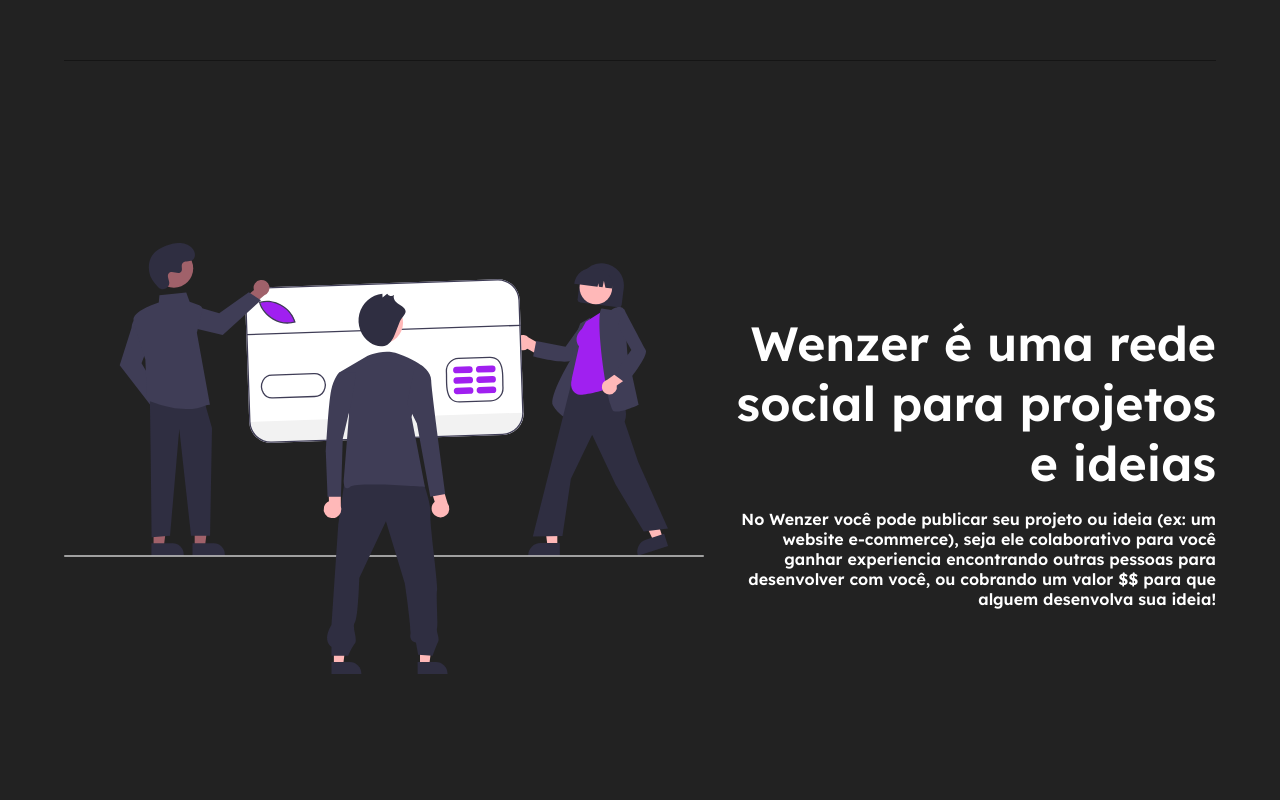
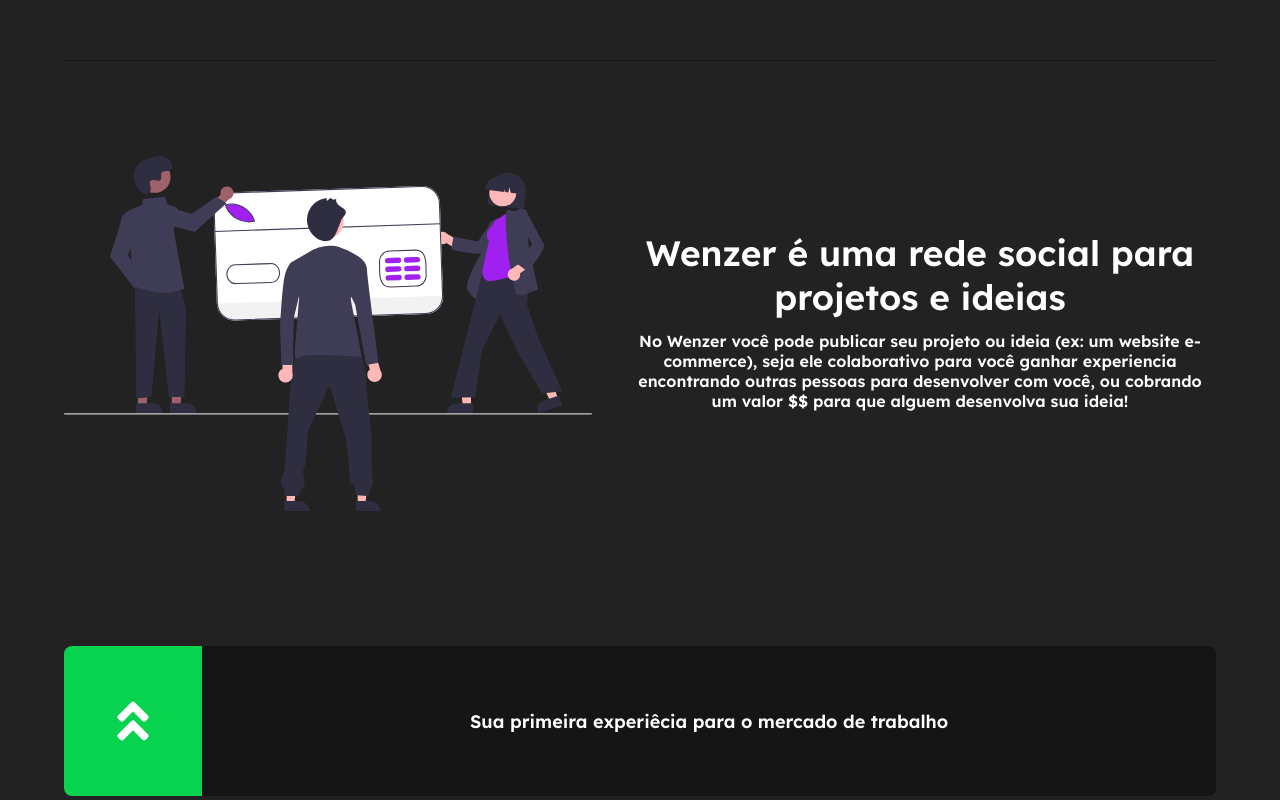
Before and after one commit to Lucas-Franson/Wenzer, a React (Create React App) app in the folder wenzer_web/: page / in a window 1280 px wide. Shown: the part 740-1540 px from the top of the page. Built offline with nearby package versions, Linux system fonts and the light colour scheme.

Commit message:
ajustes na tela welcome

```diff
--- a/wenzer_web/src/Pages/Welcome/Welcome.tsx
+++ b/wenzer_web/src/Pages/Welcome/Welcome.tsx
@@ -1,5 +1,13 @@
 import { ReactElement, useState } from 'react';
-import { FaInstagram, FaLinkedin, FaTwitter, FaLock, FaLightbulb, FaHandHoldingUsd } from 'react-icons/fa';
+import {
+  FaInstagram,
+  FaLinkedin,
+  FaTwitter,
+  FaLock,
+  FaLightbulb,
+  FaHandHoldingUsd,
+  FaAngleDoubleUp,
+} from "react-icons/fa";
 import WelcomeContext from './context';
 
 import VipListForm from './components/VipListForm';
@@ -56,18 +64,30 @@
         </ContainerLogin>
 
         <ContainerAbout id="about">
+          <header>
             <div>
-            <img src={bg_about} alt="" />
+              <img src={bg_about} alt="Sobre o Wenzer" />
             </div>
             <div className="alignRight">
               <p>Wenzer é uma rede social para projetos e ideias</p>
               <span>
-              No Wenzer você pode publicar seu projeto ou ideia (ex: um website
-              e-commerce), seja ele colaborativo para você ganhar experiencia
-              encontrando outras pessoas para desenvolver com você, ou cobrando
-              um valor $$ para que alguem desenvolva sua ideia!
+                No Wenzer você pode publicar seu projeto ou ideia (ex: um
+                website e-commerce), seja ele colaborativo para você ganhar
+                experiencia encontrando outras pessoas para desenvolver com
+                você, ou cobrando um valor $$ para que alguem desenvolva sua
+                ideia!
               </span>
             </div>
+          </header>
+          <main>
+            <div className="AboutIcon">
+              <FaAngleDoubleUp size={50} />
+            </div>
+            <div className="AboutContent">
+              <p>Sua primeira experiêcia para o mercado de trabalho</p>
+            </div>
+            <div className="AboutNone"></div>
+          </main>
         </ContainerAbout>
 
         <ContainerUniversity id="university">
--- a/wenzer_web/src/Pages/Welcome/components/EmailConfirmed/styles.tsx
+++ b/wenzer_web/src/Pages/Welcome/components/EmailConfirmed/styles.tsx
@@ -5,6 +5,7 @@
   height: 20rem;
   box-sizing: border-box;
   padding: 1.5rem 2.5rem;
+  margin-left: 1rem;
 
   display: flex;
   flex-direction: column;
--- a/wenzer_web/src/Pages/Welcome/components/VipListForm/index.tsx
+++ b/wenzer_web/src/Pages/Welcome/components/VipListForm/index.tsx
@@ -1,16 +1,18 @@
-import { useState, useContext, FormEvent } from "react";
-import { memo } from "react";
+import { useState, useContext, FormEvent, memo } from "react";
 import { Container } from "./styles";
 import InputText from '../../../../Components/InputText';
 import WelcomeContext from '../../context';
 import api from '../../../../Services/api/api'
+import { CircularProgress } from '@material-ui/core';
 
 function Login() {
   const [email, setEmail] = useState('');
+  const [isLoading, setIsLoading] = useState(false);
   const { isEmailConfirmed, setIsEmailConfirmed } = useContext(WelcomeContext);
 
   function onSubmit(e: FormEvent) {
     e.preventDefault();
+    setIsLoading(true);
 
     const data = { email: email}
 
@@ -23,10 +25,12 @@
       .then(() => {
         setIsEmailConfirmed(!isEmailConfirmed);
         console.log("deu certo");
+        setIsLoading(false);
       })
       .catch(() => {
         setIsEmailConfirmed(!isEmailConfirmed);
         console.log("falhou");
+        setIsLoading(false);
       });
   }
 
@@ -44,7 +48,7 @@
           onChange={(e) => setEmail(e.target.value)}
           required={true}
         />
-        <button type="submit">Cadastrar</button>
+        <button type="submit">{isLoading ? <CircularProgress size={16} color="inherit"/> : 'Cadastrar' }</button>
       </form>
 
       <span>
--- a/wenzer_web/src/Pages/Welcome/styles.ts
+++ b/wenzer_web/src/Pages/Welcome/styles.ts
@@ -41,7 +41,11 @@
     }
   }
 
-  @media (max-width: 1100px) {
+  @media (max-width: 1390px) {
+    img {
+      width: 33rem;
+      margin-top: 30px;
+    }
     .alignRight {
       p {
         font-size: 2.2rem;
@@ -62,8 +66,8 @@
       }
 
       span {
-        margin-top: 1rem;
-        font-size: 0.8rem;
+        margin-top: 0.8rem;
+        font-size: 1rem;
         text-align: center;
       }
     }
@@ -71,27 +75,31 @@
 
   @media (max-width: 600px) {
     .alignRight {
+      margin-left: 0;
       p {
-        font-size: 1.7rem;
+        font-size: 2rem;
         text-align: center;
       }
 
       span {
         margin-top: 1rem;
-        font-size: 0.7rem;
+        font-size: 0.9rem;
+        font-weight: 400;
         text-align: center;
       }
     }
 
     .alignLeft {
+      margin-right: 0;
       p {
-        font-size: 1.7rem;
+        font-size: 2rem;
         text-align: center;
       }
 
       span {
-        margin-top: 1rem;
-        font-size: 0.7rem;
+        margin-top: 1.5rem;
+        font-size: 0.9rem;
+        font-weight: 400;
         text-align: center;
       }
     }
@@ -293,8 +301,6 @@
     justify-content: center;
     align-items: center;
 
-    margin-top: 6rem;
-
     header {
       display: flex;
       flex-direction: column;
@@ -338,15 +344,11 @@
     justify-content: center;
     align-items: center;
 
-    margin-top: 6rem;
-
     header {
       display: flex;
       flex-direction: column;
       align-items: center;
       justify-content: center;
-
-      margin-top: 6.5rem;
 
       h1 {
         font-size: 2.3rem;
@@ -383,24 +385,20 @@
     justify-content: center;
     align-items: center;
 
-    margin-top: 160px;
-
     header {
       display: flex;
       flex-direction: column;
       align-items: center;
       justify-content: center;
 
-      margin-top: 6.5rem;
-
       h1 {
-        font-size: 2.3rem;
+        font-size: 2rem;
         text-align: center;
         line-height: 3rem;
       }
 
       h2 {
-        font-size: 1.3rem;
+        font-size: 1.1rem;
         font-weight: 300;
         max-width: 40rem;
         text-align: center;
@@ -425,16 +423,76 @@
 
 export const ContainerAbout = styled.main`
   display: flex;
-  justify-content: space-between;
-  align-items: center;
+  flex-direction: column;
+  justify-content: space-around;
   height: 100vh;
   border-bottom: 1px solid ${(potato) => potato.theme.colors.secondary};
+  header {
+    display: flex;
+    justify-content: space-between;
+    align-items: center;
+  }
+
+  main {
+    display: flex;
+    justify-content: space-between;
+    align-items: center;
+    height: 150px;
+    background-color: ${(props) => props.theme.colors.secondary};
+    border-radius: 8px;
+
+    .AboutIcon {
+      display: flex;
+      align-items: center;
+      justify-content: center;
+      border-radius: 8px 0 0 8px;
+
+      width: 12%;
+      height: 100%;
+      background-color: ${(props) => props.theme.colors.succes};
+    }
+  }
 
   @media (max-width: 1100px) {
-    display: flex;
-    flex-direction: column-reverse;
-    align-items: center;
-    justify-content: center;
+    header {
+      display: flex;
+      flex-direction: column-reverse;
+      align-items: center;
+      justify-content: center;
+    }
+
+    main {
+      .AboutIcon {
+        width: 20%;
+      }
+    }
+  }
+
+  @media (max-width: 600px) {
+    header {
+      display: flex;
+      flex-direction: column-reverse;
+      align-items: center;
+      justify-content: center;
+    }
+
+    main {
+      height: 100px;
+      .AboutIcon {
+        width: 25%;
+      }
+
+      .AboutContent {
+        p {
+          font-size: 1rem;
+          text-align: center;
+        }
+      }
+
+      .AboutNone {
+        display: none;
+      }
+    }
   }
 `;
 
@@ -631,8 +689,9 @@
       justify-content: center;
 
       font-weight: 300;
-      font-size: 1rem;
+      font-size: 0.9rem;
       padding: 0px 10px;
+      max-width: 300px;
 
       a {
         margin: 0.6rem 0;
```
Lines whose indentation alone changed are shown as unchanged.
